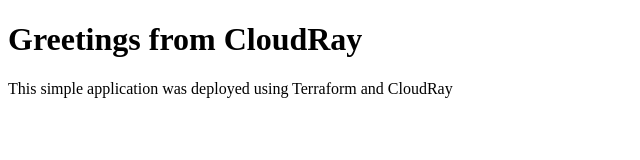
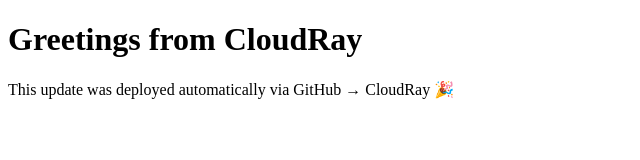
Before and after one commit to GeoSegun/node-application-cloudray, a website: page app/views/index.html in a window 1280 px wide. Shown: the full height of the page, 0-640 px from the left. Drawn offline with Linux system fonts and the light colour scheme.

Commit message:
Test CI/CD pipeline

```diff
--- a/app/views/index.html
+++ b/app/views/index.html
@@ -7,6 +7,6 @@
 </head>
 <body>
     <h1>Greetings from CloudRay</h1>
-    <p>This simple application was deployed using Terraform and CloudRay</p>
+    <p>This update was deployed automatically via GitHub → CloudRay 🎉</p>
 </body>
 </html>
```
